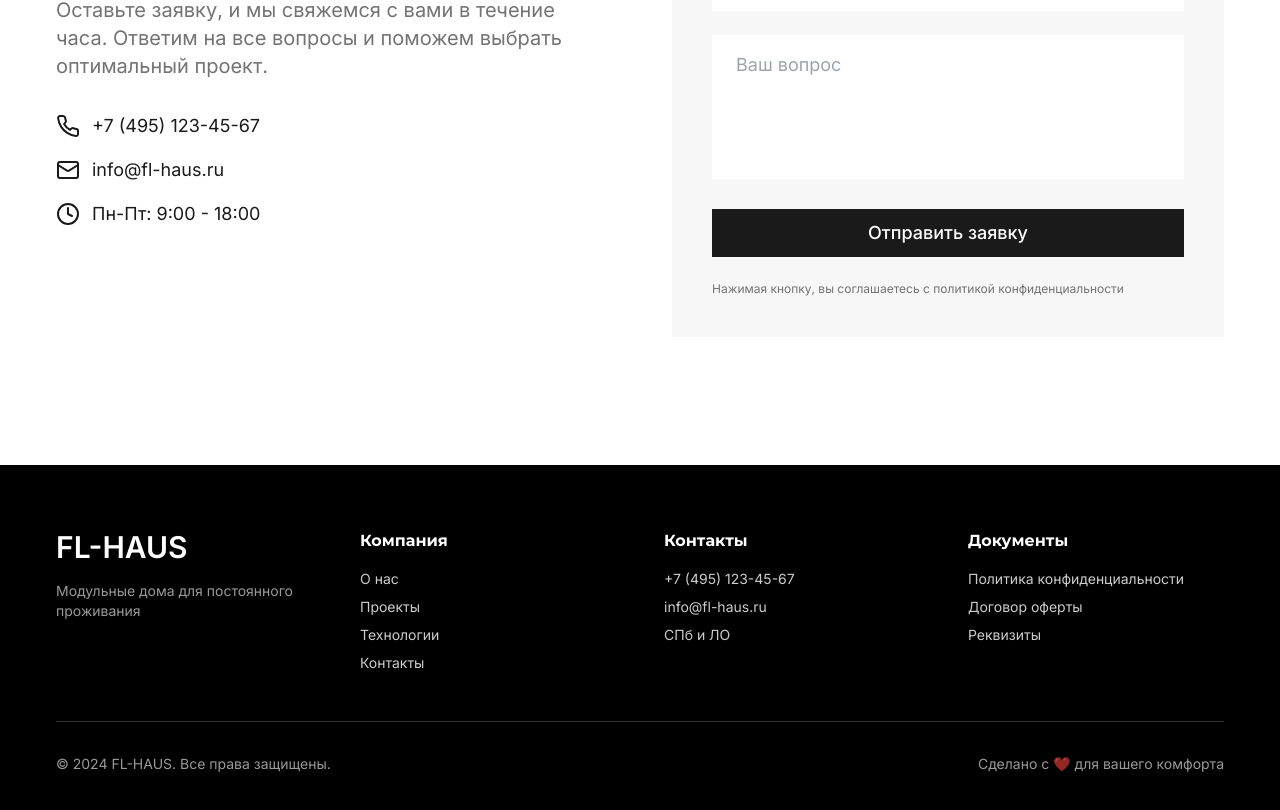
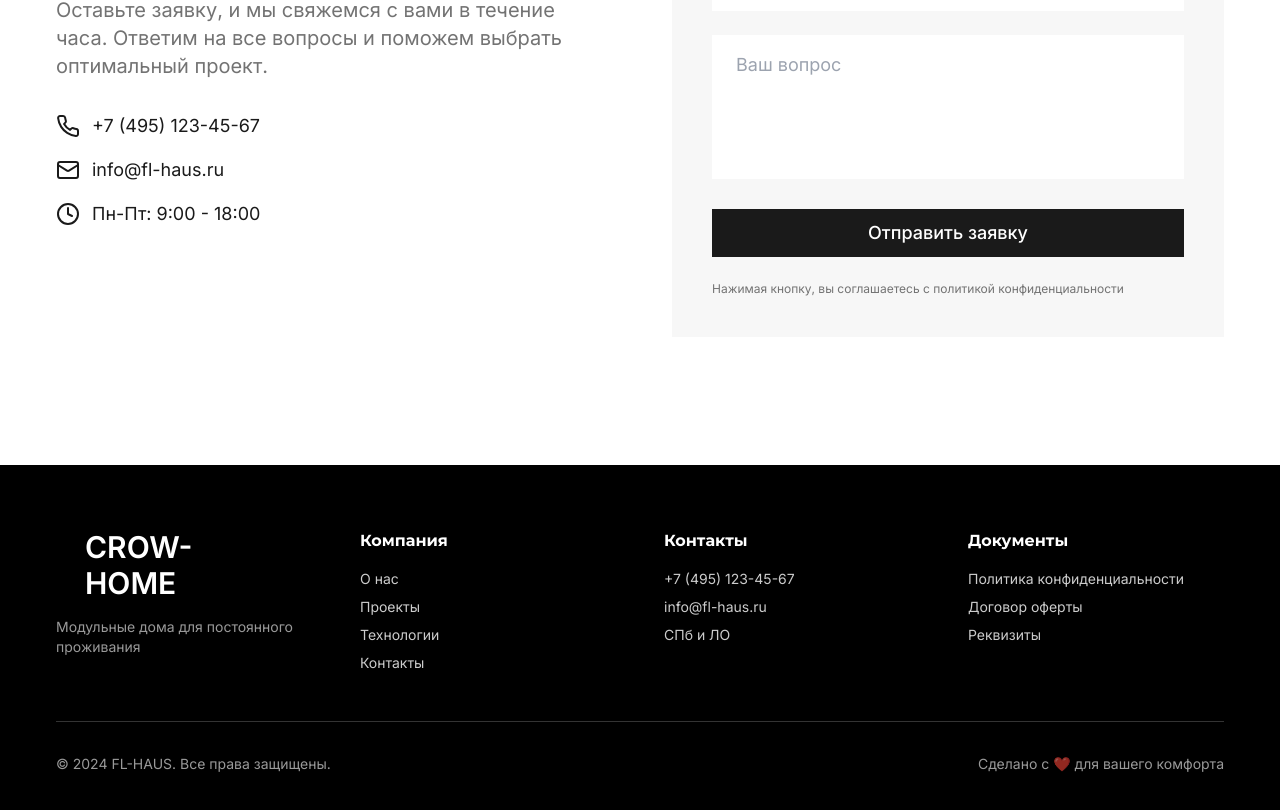
Before and after one commit to pr-poehali-dev/modulnyj-dom-proekt, a React (Vite) app: page / in a window 1280 px wide. Shown: the part 5640-6450 px from the top of the page. Built offline with nearby package versions, Linux system fonts and the light colour scheme.

Commit message:
Обновление компонента

```diff
--- a/src/pages/Index.tsx
+++ b/src/pages/Index.tsx
@@ -374,7 +374,7 @@ const Index = () => {
         <div className="container mx-auto max-w-7xl">
           <div className="grid md:grid-cols-4 gap-12 mb-12">
             <div>
-              <div className="text-3xl font-bold mb-4">FL-HAUS</div>
+              <div className="text-3xl font-bold mb-4 rounded-full mx-[29px]">CROW-HOME</div>
               <p className="text-white/60 text-sm">
                 Модульные дома для постоянного проживания
               </p>
```
